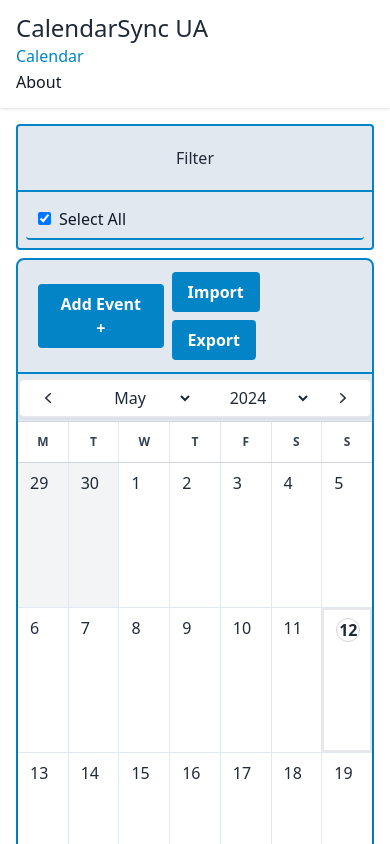
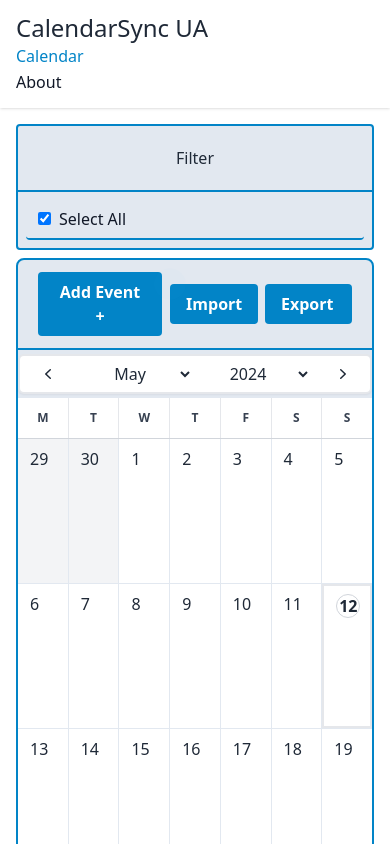
Before and after one commit to pedropintoo/CalendarSyncUA, a React (Vite) app: page / in a window 390 px wide. Shown: the top 844 px of the page. Built offline with nearby package versions, Linux system fonts and the light colour scheme.

Commit message:
add noti

```diff
--- a/src/App.tsx
+++ b/src/App.tsx
@@ -4,7 +4,7 @@ import MainStructure from './components/MainStructure'
 function App() {
   return (
     <>
-      <div className='h-dvh'>
+      <div className='h-svh'>
         <Navbar/>
         <MainStructure/>
       </div>
--- a/src/components/calendar/Calendar.tsx
+++ b/src/components/calendar/Calendar.tsx
@@ -5,6 +5,7 @@ import ExportModal from './ExportModal';
 import { CalendarContext, useCalendarContext } from '../contexts/CalendarContext';
 import Day from './Day';
 import Button from './Button';
+import { useStructureContext } from '../contexts/StructureContext';
 
 const Months = [
     "January", "February", "March", "April", "May", "June",
@@ -33,6 +34,8 @@ const HeaderButtons: React.FC = () => {
         CC.setExportOpen(true);
     }
 
+    const SC = useStructureContext()
+
     return (
         <>
             <div className="flex border-solid border-b-2 border-sky-600 justify-between items-center px-4 py-2">
@@ -42,13 +45,21 @@ const HeaderButtons: React.FC = () => {
                         <AddEventModal setAddEventOpen={setAddEventOpenLocal} day={null}/>}
                 </div>
                 <div>
+                <div className='grid grid-cols-2'>
+                    <div className='w-full h-full'>
+                        <div className='relative'>
+                        <div className={`${CC.isImportOpen || SC.allEventsICS.length != 0 ? 'hidden' : ''} absolute top-0 left-0 -ml-1 -mt-1 w-4 h-4 rounded-full bg-sky-300 animate-ping`}></div>
                         <Button label="Import" onClick={handleImport} />
+                        </div>
+                    </div>
                         {CC.isImportOpen &&
                             <ImportModal />}
                         <Button label="Export" onClick={handleExport} />
                         {CC.isExportOpen &&
                             <ExportModal />}
                     </div>
+                </div>
+
             </div>
         </>
     );
@@ -191,11 +202,11 @@ function Calendar() {
 
     return (
         <>
-            <div className="border-solid bg-slate-200 lg:col-span-4 rounded-lg border-2 border-sky-600">
+            <div className="border-solid bg-slate-200 lg:col-span-4 h-full rounded-lg border-2 border-sky-600">
                 <CalendarContext.Provider value={{ currentMonthIndex, currentYear, setMonthIndex, setYear, isAddEventOpen, setAddEventOpen, isImportOpen, setImportOpen, isExportOpen, setExportOpen }}>
                     <HeaderButtons />
                     <CalendarHeader />
-                    <div className="shadow ring-1 ring-black ring-opacity-5 lg:flex lg:flex-auto lg:flex-col">
+                    <div className=" rign lg:flex lg:flex-auto lg:flex-col">
                         <WeekDays />
                         <CalendarGrid />
                     </div>
```
Lines whose indentation alone changed are shown as unchanged.
